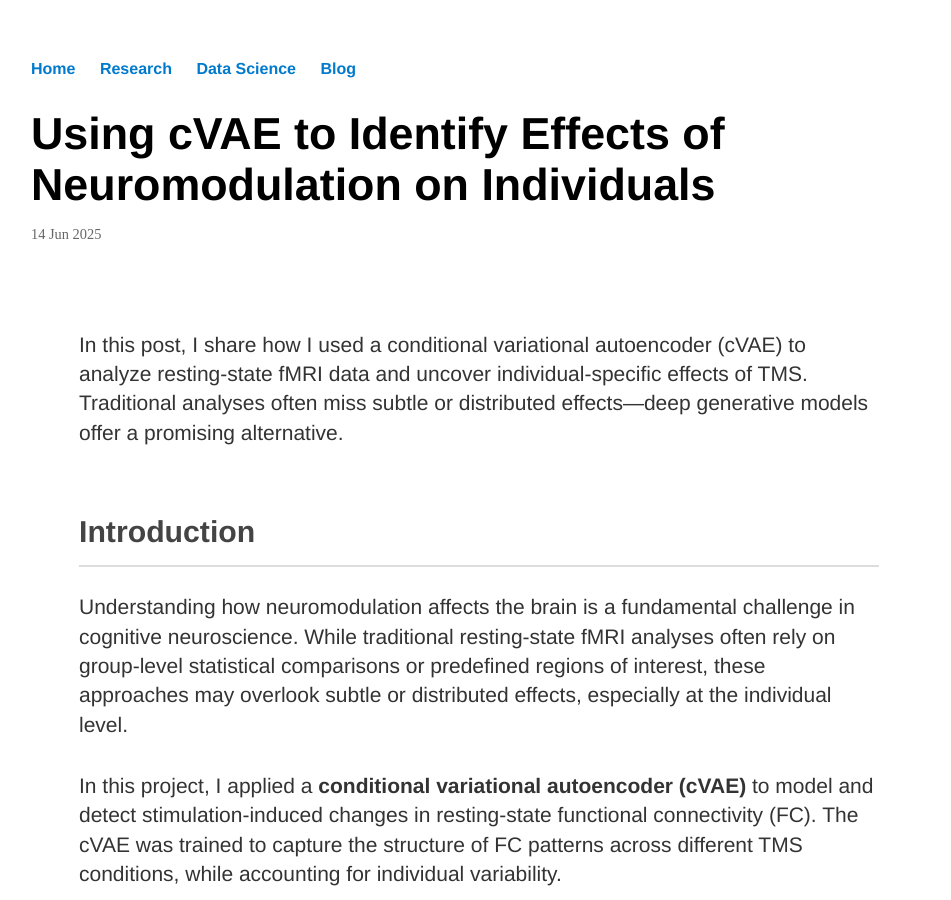
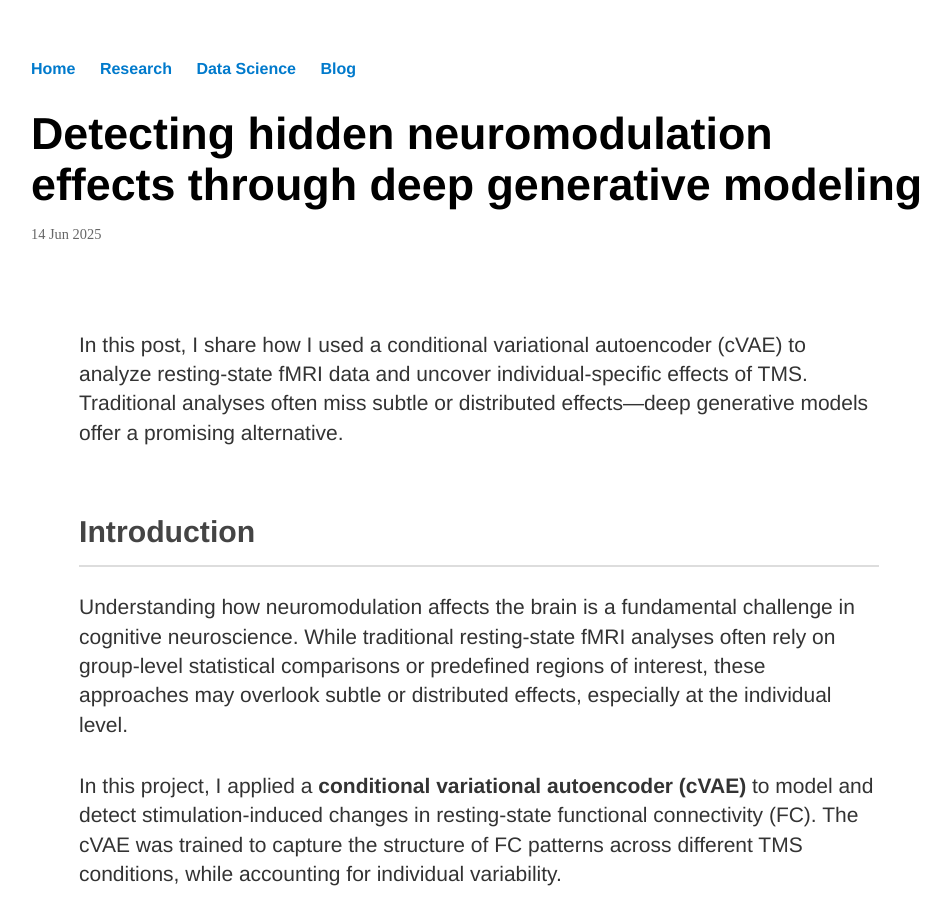
Before and after one commit to QingfangLiu/qingfangliu.github.io, a Jekyll site: the page built from blog/cvae-neuromodulation.md, in a window 1280 px wide and 900 px high. Shown: the whole window, without its empty margins (161-1112 px from the left). Built offline with Jekyll 4.4.1, drawn with Linux system fonts in a browser that asks for light colours.

Commit message:
edit label

```diff
--- a/DataScience/index.html
+++ b/DataScience/index.html
@@ -15,7 +15,7 @@ title: Data Science
   <h2 style="border-bottom: 1px solid #ccc; padding-bottom: 0.3rem;">Ongoing Projects</h2>
 
   <div class="project-card" style="margin-top: 1.5rem; padding: 1rem 1.5rem; border-left: 4px solid #007acc; background: #f9f9f9; box-shadow: 0 1px 3px rgba(0,0,0,0.05);">
-    <h3 style="margin: 0;"><a href="/blog/cvae-neuromodulation.html" style="color: #007acc; text-decoration: none;">Using deep generative models to identify Effects of neuromodulation</a></h3>
+    <h3 style="margin: 0;"><a href="/blog/cvae-neuromodulation.html" style="color: #007acc; text-decoration: none;">Detecting hidden neuromodulation effects through deep generative modeling</a></h3>
     <p style="margin-top: 0.5rem; color: #444;">
       I used a deep generative model to uncover stimulation-induced changes in fMRI. Learn how latent embeddings revealed individual-specific effects of TMS.
     </p>
--- a/blog/cvae-neuromodulation.md
+++ b/blog/cvae-neuromodulation.md
@@ -1,6 +1,6 @@
 ---
 layout: post
-title: "Using cVAE to Identify Effects of Neuromodulation on Individuals"
+title: "Detecting hidden neuromodulation effects through deep generative modeling"
 date: 2025-06-14
 tags: [neuroscience, deep learning, fMRI, TMS, cVAE]
 ---
```
